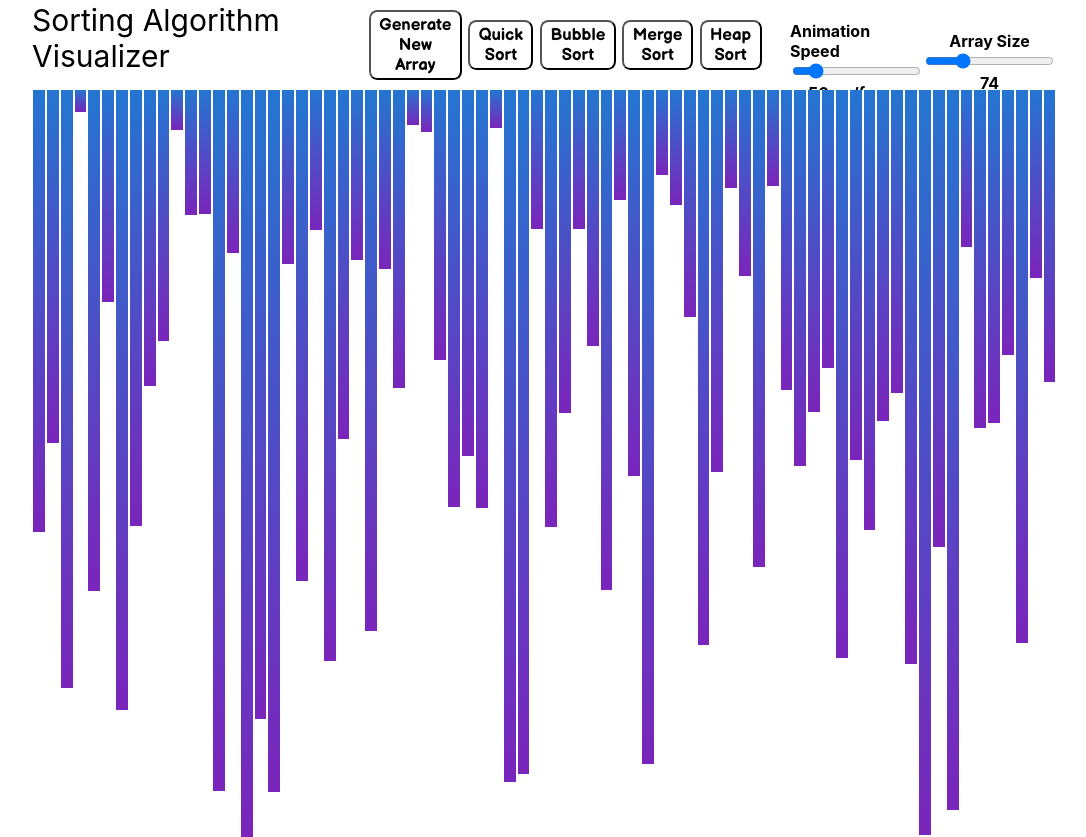
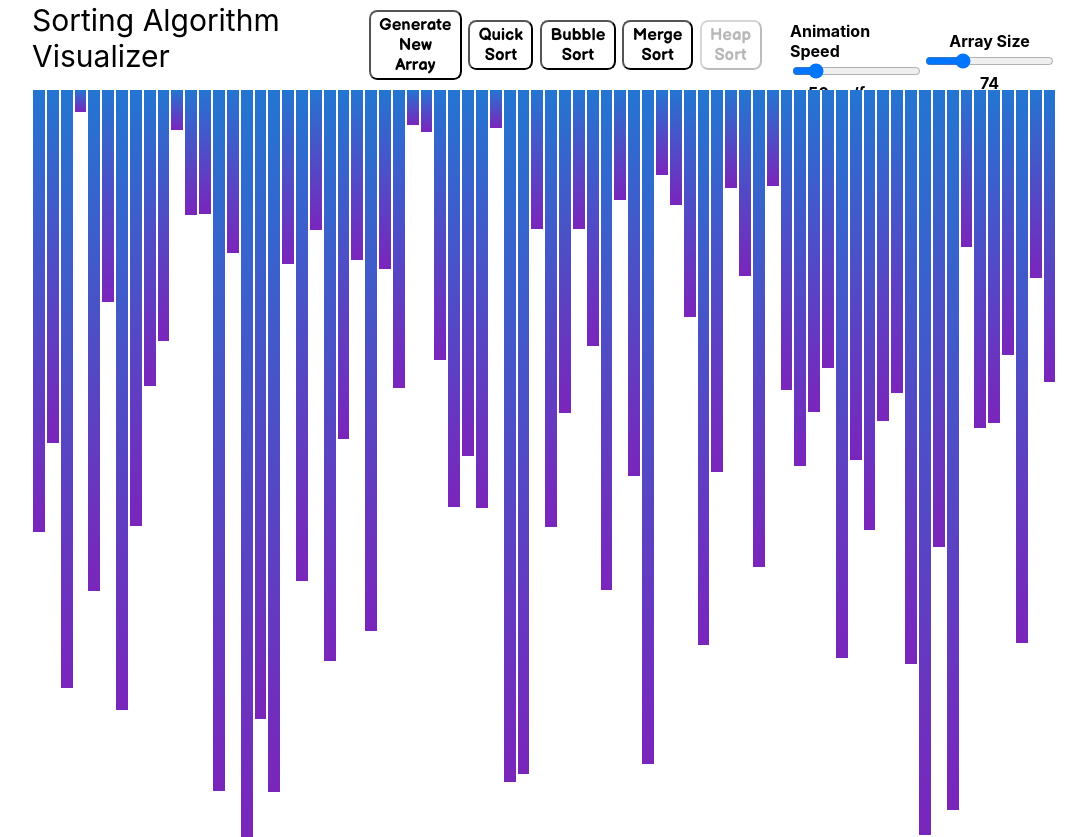
Before and after one commit to R-Ramjattan/sorting-visualizer, a React (Create React App) app: page / in a window 1280 px wide. Shown: the whole page, without its empty margins (96-1182 px from the left). Built offline with nearby package versions, Linux system fonts and the light colour scheme.

Commit message:
Turned off Heap Sort button

```diff
--- a/src/components/UtilityBar.jsx
+++ b/src/components/UtilityBar.jsx
@@ -52,7 +52,7 @@ export default class UtilityBar extends Component{
           <button className='btn' onClick={() => this.onClickQuick()} disabled={this.state.inAnim}>Quick Sort</button>
           <button className='btn' onClick={() => this.onClickBubble()} disabled={this.state.inAnim}>Bubble Sort</button>
           <button className='btn' onClick={() => this.onClickMerge()}disabled={this.state.inAnim} >Merge Sort</button>
-          <button className='btn' disabled={this.state.inAnim}>Heap Sort</button>
+          <button className='btn' disabled={true}>Heap Sort</button>
           <h5>{this.state.inAnim}</h5>
           {/* <button className='play-button'></button> */}
         </div>
```
Also changed, not shown: src/sortingAlgorithms/sortingAlgorithms.js (+0 -10 lines).
